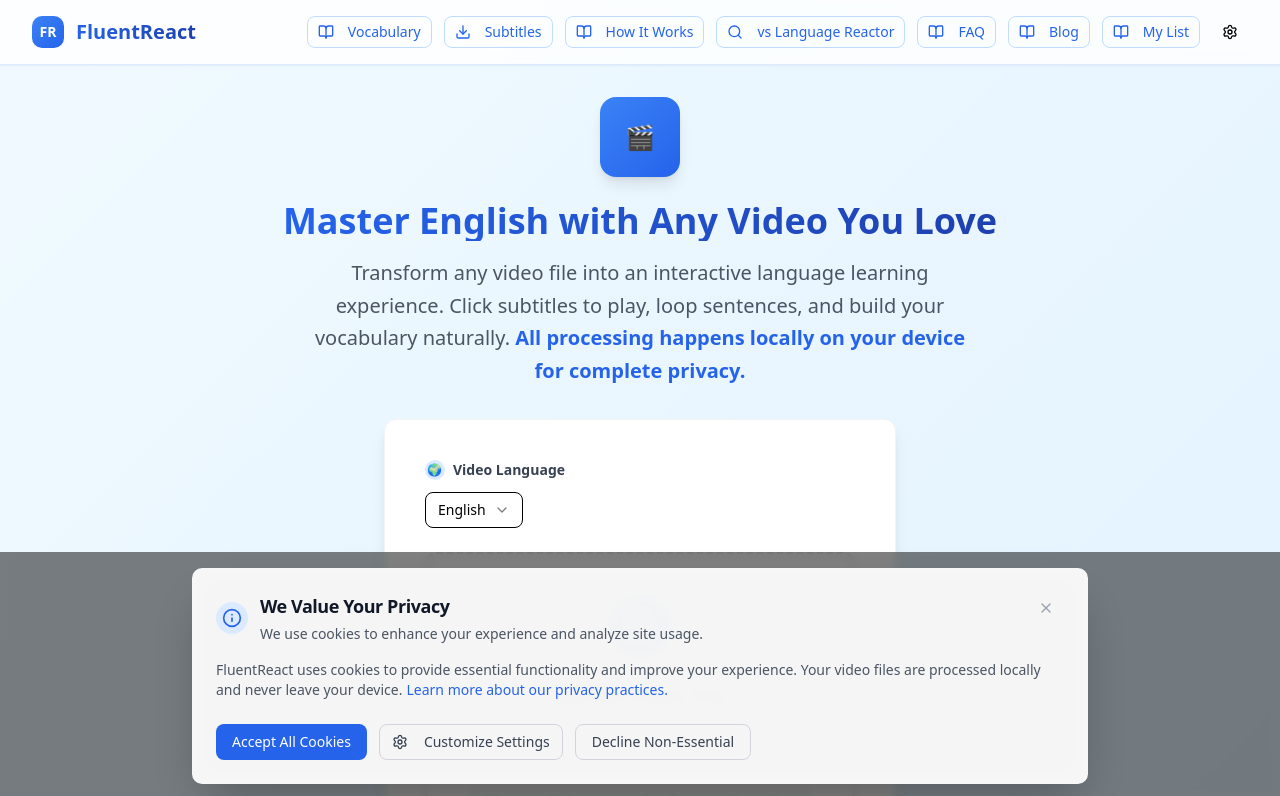
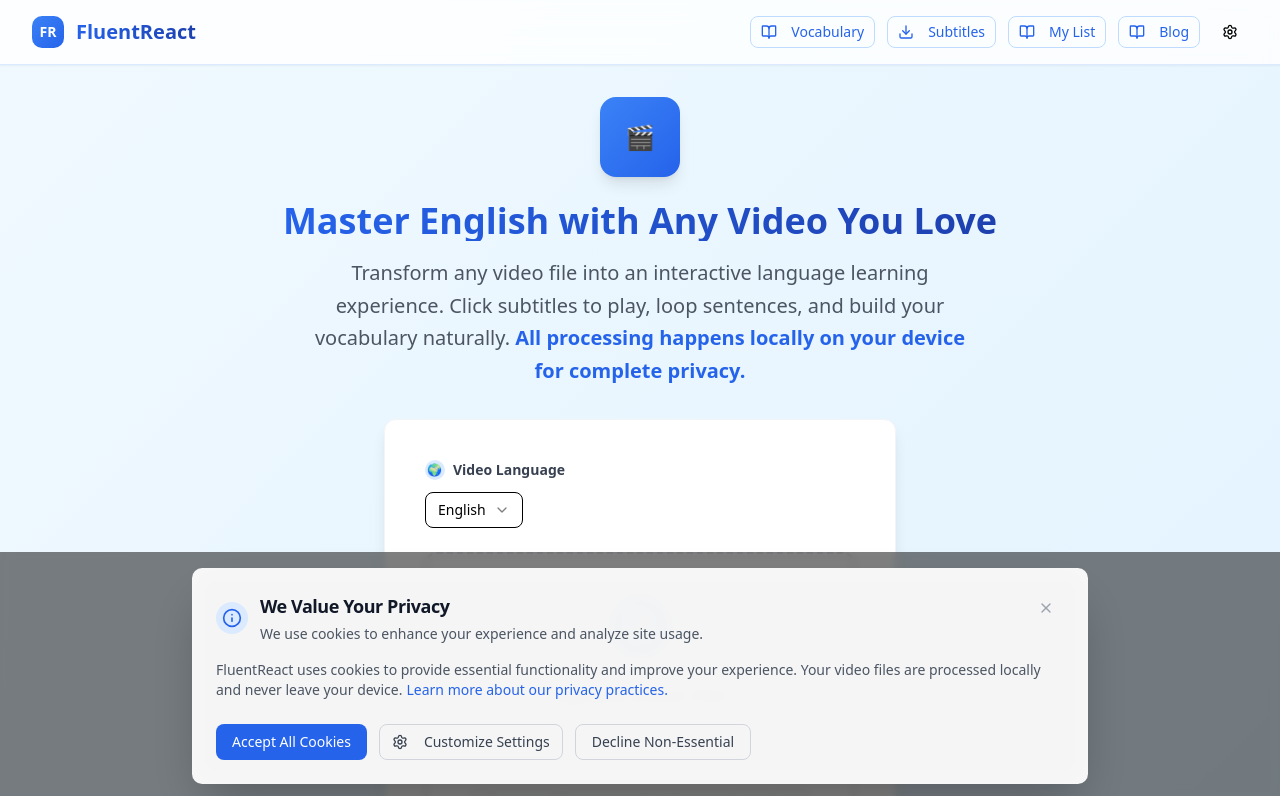
Before and after one commit to 18053923230/language-learn-local, a Next.js app: page / in a window 1280 px wide. Shown: the top 796 px of the page. Built offline with nearby package versions, Linux system fonts and the light colour scheme.

Commit message:
修复了部分导航，添加了学习列表。

```diff
--- a/src/app/page.tsx
+++ b/src/app/page.tsx
@@ -520,6 +520,8 @@ export default function HomePage() {
       <header className="bg-white/80 backdrop-blur-md shadow-sm border-b border-blue-100 sticky top-0 z-50">
         <div className="max-w-7xl mx-auto px-4 sm:px-6 lg:px-8">
           <div className="flex justify-between items-center h-16">
+            {/* # */}
+            <Link href="/">
               <div className="flex items-center space-x-3">
                 <div className="w-8 h-8 bg-gradient-to-br from-blue-500 to-blue-600 rounded-lg flex items-center justify-center">
                   <span className="text-white font-bold text-sm">FR</span>
@@ -528,6 +530,7 @@ export default function HomePage() {
                   FluentReact
                 </h1>
               </div>
+            </Link>
             <div className="flex items-center space-x-3">
               <Link href="/vocabulary">
                 <Button
@@ -549,34 +552,14 @@ export default function HomePage() {
                   Subtitles
                 </Button>
               </Link>
-              <Link href="/how-it-works">
+              <Link href="/my-list">
                 <Button
                   variant="outline"
                   size="sm"
                   className="education-button-secondary"
                 >
                   <BookOpen className="w-4 h-4 mr-2" />
-                  How It Works
-                </Button>
-              </Link>
-              <Link href="/language-reactor-alternative">
-                <Button
-                  variant="outline"
-                  size="sm"
-                  className="education-button-secondary"
-                >
-                  <Search className="w-4 h-4 mr-2" />
-                  vs Language Reactor
-                </Button>
-              </Link>
-              <Link href="/faq">
-                <Button
-                  variant="outline"
-                  size="sm"
-                  className="education-button-secondary"
-                >
-                  <BookOpen className="w-4 h-4 mr-2" />
-                  FAQ
+                  My List
                 </Button>
               </Link>
               <Link href="/blog">
@@ -587,16 +570,6 @@ export default function HomePage() {
                 >
                   <BookOpen className="w-4 h-4 mr-2" />
                   Blog
-                </Button>
-              </Link>
-              <Link href="/my-list">
-                <Button
-                  variant="outline"
-                  size="sm"
-                  className="education-button-secondary"
-                >
-                  <BookOpen className="w-4 h-4 mr-2" />
-                  My List
                 </Button>
               </Link>
               <Link href="/settings">
--- a/src/components/footer.tsx
+++ b/src/components/footer.tsx
@@ -87,10 +87,10 @@ export function Footer({ className = "" }: FooterProps) {
               </li>
               <li>
                 <Link
-                  href="/how-it-works"
+                  href="/my-list"
                   className="hover:text-white transition-colors flex items-center"
                 >
-                  How It Works
+                  My Learning List
                 </Link>
               </li>
               <li>
@@ -99,22 +99,6 @@ export function Footer({ className = "" }: FooterProps) {
                   className="hover:text-white transition-colors flex items-center"
                 >
                   Blog & Tips
-                </Link>
-              </li>
-              <li>
-                <Link
-                  href="/faq"
-                  className="hover:text-white transition-colors flex items-center"
-                >
-                  FAQ
-                </Link>
-              </li>
-              <li>
-                <Link
-                  href="/language-reactor-alternative"
-                  className="hover:text-white transition-colors flex items-center"
-                >
-                  vs Language Reactor
                 </Link>
               </li>
               <li>
```
Lines whose indentation alone changed are shown as unchanged.
